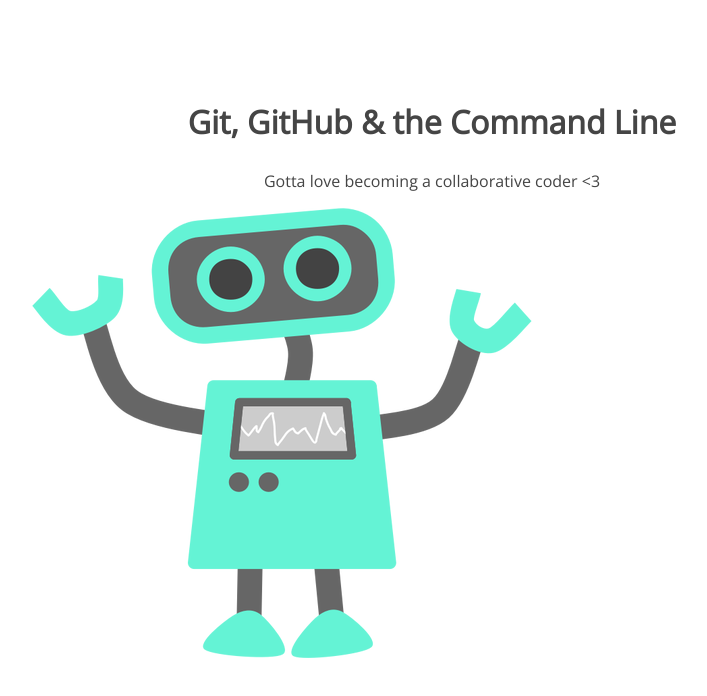
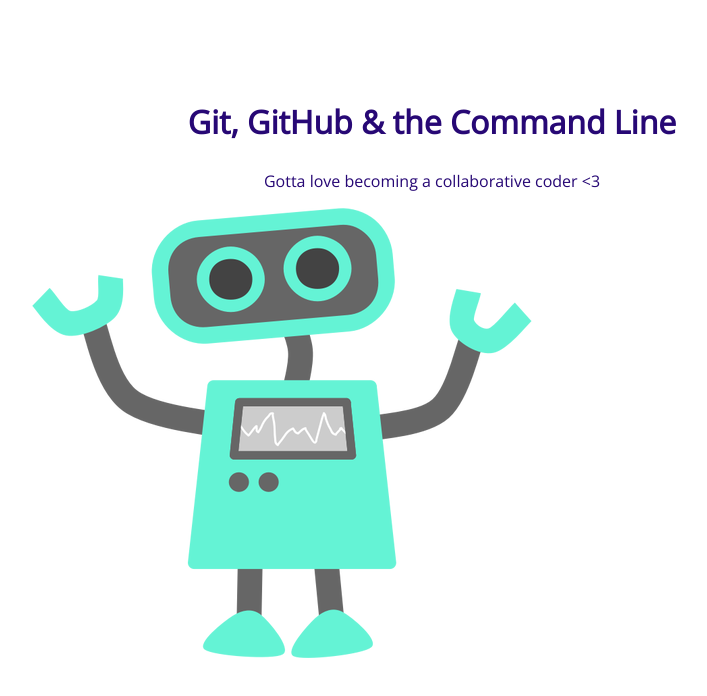
Before and after one commit to maeeast/105-project, a plain HTML site: page index.html in a window 1280 px wide. Shown: the whole page, without its empty margins (208-915 px from the left). Drawn offline with nearby package versions, Linux system fonts and the light colour scheme.

Commit message:
Change h1 font color

```diff
--- a/css/style.css
+++ b/css/style.css
@@ -2,15 +2,18 @@
     width: 800px;
     margin: 100px auto;
 }
+
 section h1,
 section p {
     text-align: center;
-	color: #454545;
+    color: #270875;
 }
+
 section h1 {
     font: 32px 'Open Sans';
     font-weight: bold;
 }
+
 section p {
     font: 16px 'Open Sans';
 }
```
Lines whose indentation alone changed are shown as unchanged.
